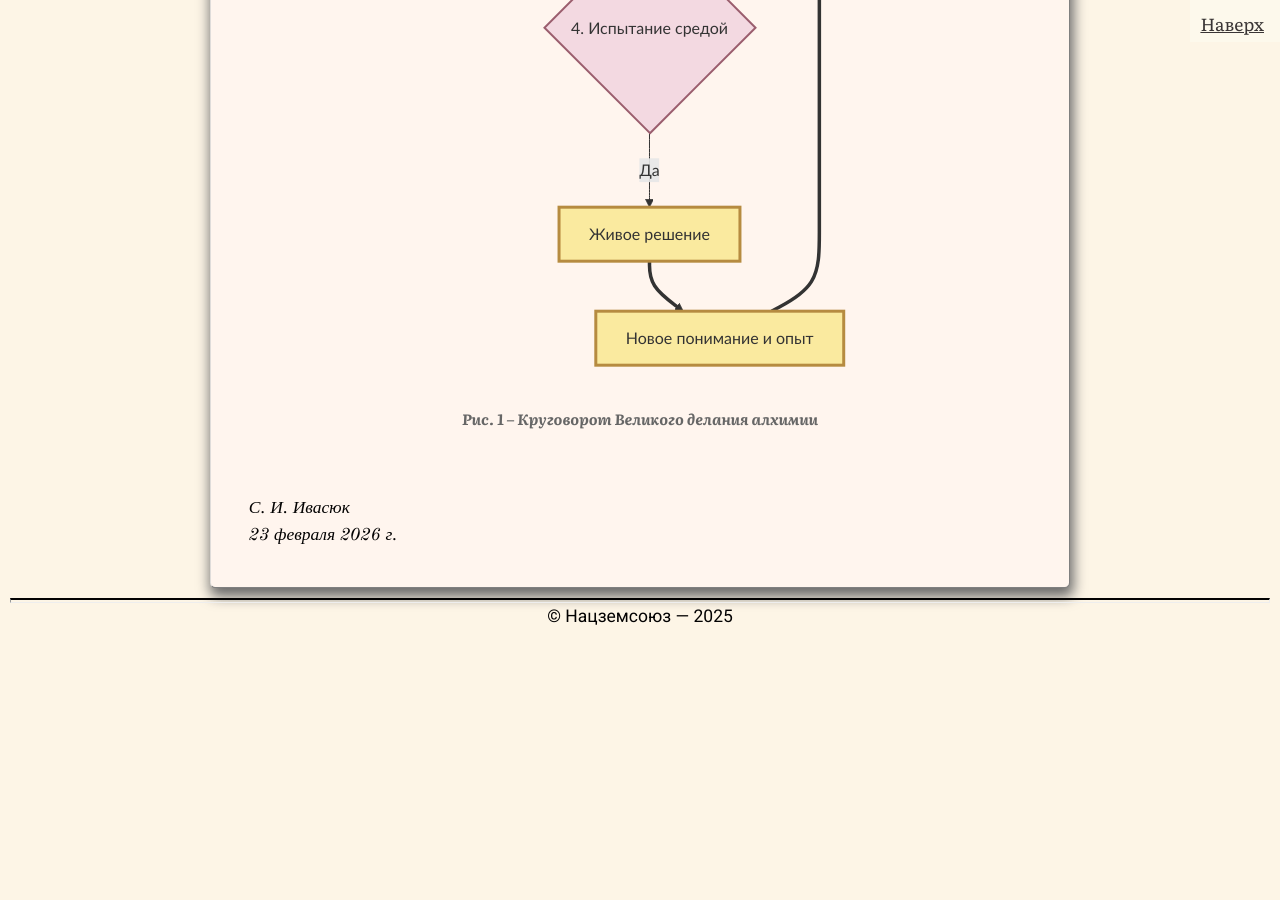
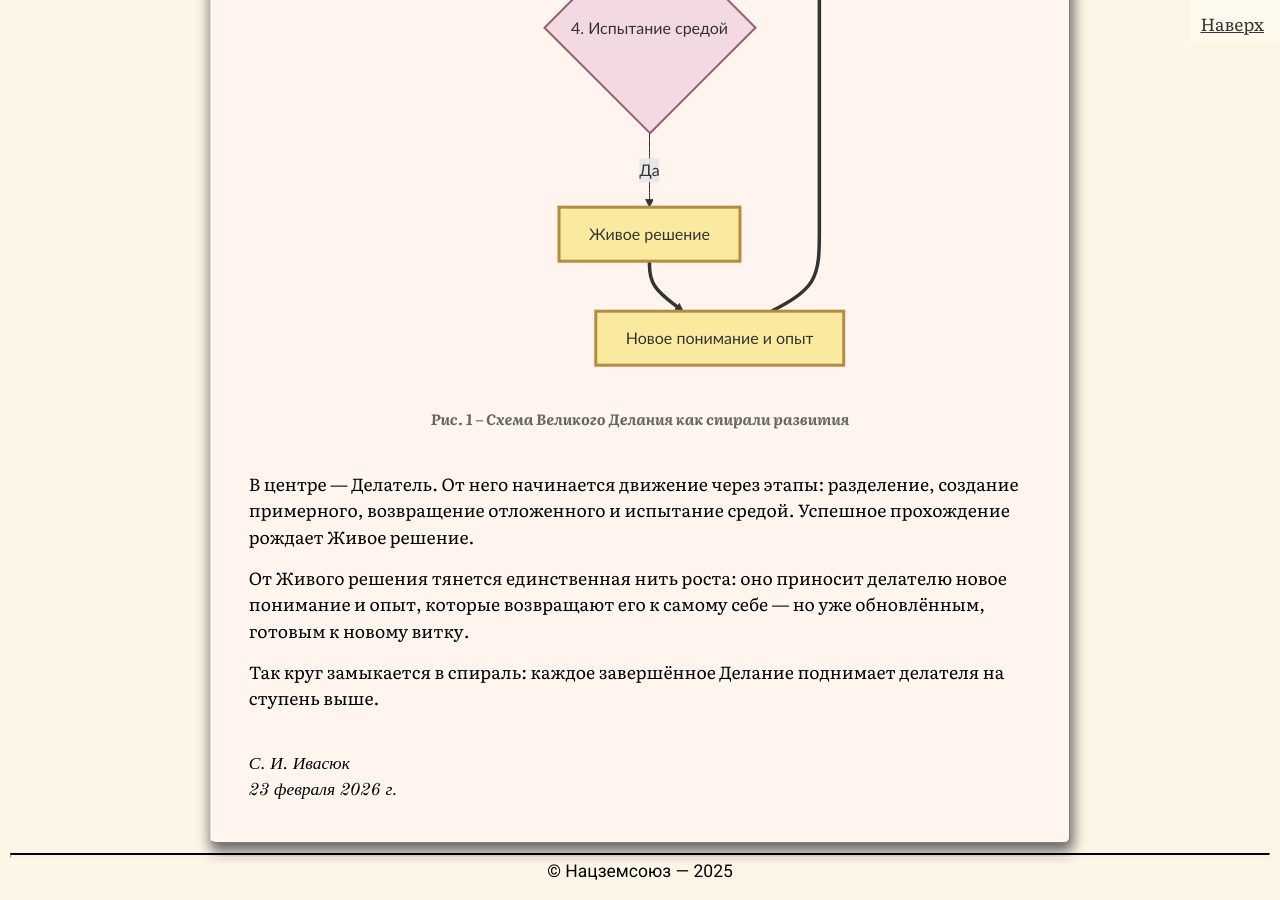
Before and after one commit to SergSi/land-use-art, a Jekyll site: the page built from _posts/2026-02-23-alhimia.md, in a window 1280 px wide and 900 px high, scrolled down 13910 px. Built offline with Jekyll 4.4.1, drawn with Linux system fonts in a browser that asks for light colours; some web fonts are replaced; before the commit the page ends 14555 px from its top, so only the background shows below that.

Commit message:
Update 2026-02-23-alhimia.md

```diff
--- a/_posts/2026-02-23-alhimia.md
+++ b/_posts/2026-02-23-alhimia.md
@@ -303,4 +303,10 @@ class E1 test
 class F1,H1 final
 class Center self
 
-' caption="Круговорот Великого делания алхимии" number="1" %}
+' caption="Схема Великого Делания как спирали развития" number="1" %}
+
+В центре — Делатель. От него начинается движение через этапы: разделение, создание примерного, возвращение отложенного и испытание средой. Успешное прохождение рождает Живое решение.
+
+От Живого решения тянется единственная нить роста: оно приносит делателю новое понимание и опыт, которые возвращают его к самому себе — но уже обновлённым, готовым к новому витку.
+
+Так круг замыкается в спираль: каждое завершённое Делание поднимает делателя на ступень выше.
```
